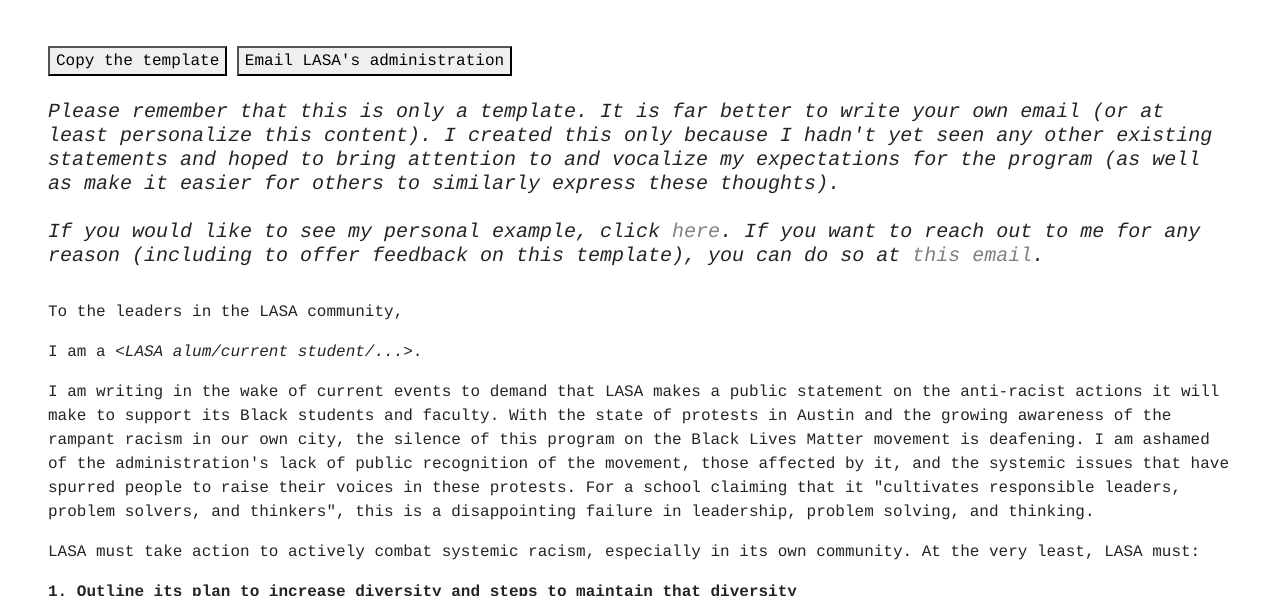
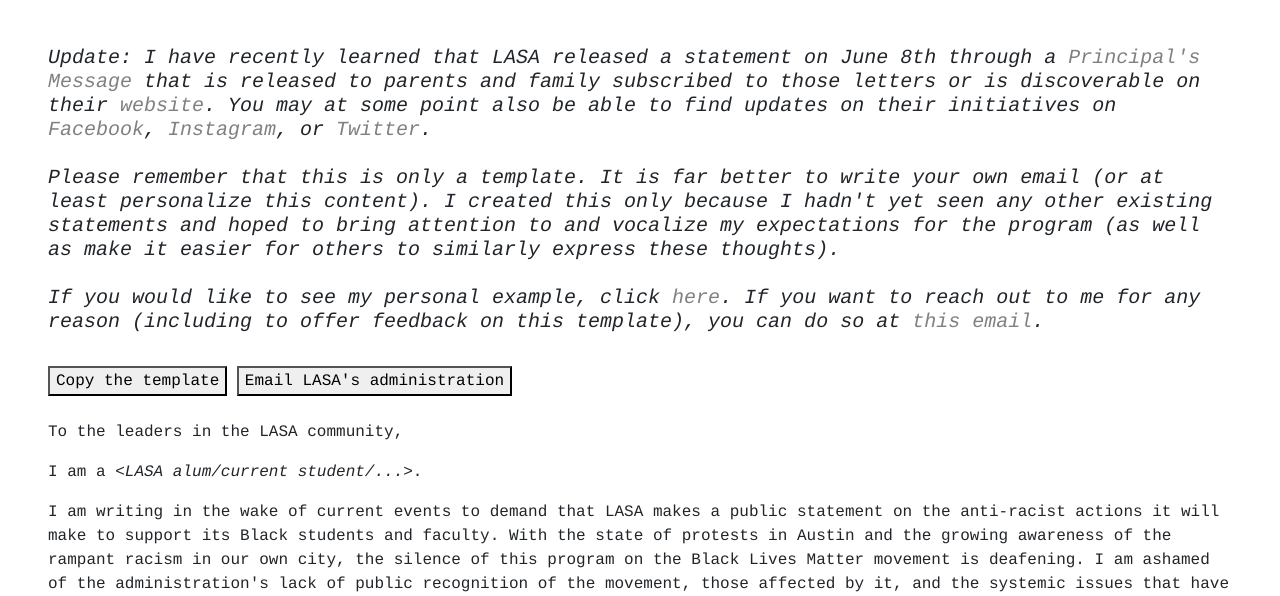
Before and after one commit to lemartin19/lemartin19.github.io, a plain HTML site: page blog/template.html in a window 1280 px wide. Shown: the part 802-1398 px from the top of the page. Drawn offline with nearby package versions, Linux system fonts and the light colour scheme.

Commit message:
add update on social media

```diff
--- a/blog/template.html
+++ b/blog/template.html
@@ -49,18 +49,20 @@
     <!-- Blog -->
     <div class="blog container-fluid p-5">
       <div>
-        <button id="copy">Copy the template</button>
-        <a href="mailto:stacia.crescenzi@austinisd.org?cc=cynthia.dwinells@austinisd.org, karen.foree@austinisd.org, emmajosefin.koerth@austinisd.org, andy.paulson@austinisd.org, adela.sifuentes@austinisd.org, elaine.thompson@austinisd.org"><button id="sendEmail">Email LASA's administration</button></a>
-        <br>
-        <br>
         <h5>
           <em>
+            Update: I have recently learned that LASA released a statement on June 8th through a <a href="https://docs.google.com/document/d/15kmkKZyFCpEuqcusEPt3zZMtq2mWyfBvbe35DvCEYjY/edit?usp=sharing">Principal's Message</a> that is released to parents and family subscribed to those letters or is discoverable on their <a href="https://www.lasahighschool.org/about-us/principals-message">website</a>. You may at some point also be able to find updates on their initiatives on <a href="https://www.facebook.com/lasahighschool">Facebook</a>, <a href="https://www.instagram.com/lasahighschool/">Instagram</a>, or <a href="https://twitter.com/lasahighschool">Twitter</a>.
+            <br>
+            <br>
             Please remember that this is only a template. It is far better to write your own email (or at least personalize this content). I created this only because I hadn't yet seen any other existing statements and hoped to bring attention to and vocalize my expectations for the program (as well as make it easier for others to similarly express these thoughts).
             <br>
             <br>
             If you would like to see my personal example, click <a href="LASA_letter.html">here</a>. If you want to reach out to me for any reason (including to offer feedback on this template), you can do so at <a href="mailto:martin.ly@husky.neu.edu">this email</a>.
           </em>
         </h5>
+        <br>
+        <button id="copy">Copy the template</button>
+        <a href="mailto:stacia.crescenzi@austinisd.org?cc=cynthia.dwinells@austinisd.org, karen.foree@austinisd.org, emmajosefin.koerth@austinisd.org, andy.paulson@austinisd.org, adela.sifuentes@austinisd.org, elaine.thompson@austinisd.org"><button id="sendEmail">Email LASA's administration</button></a>
       </div>
       <br>
       <div id="template">
```
